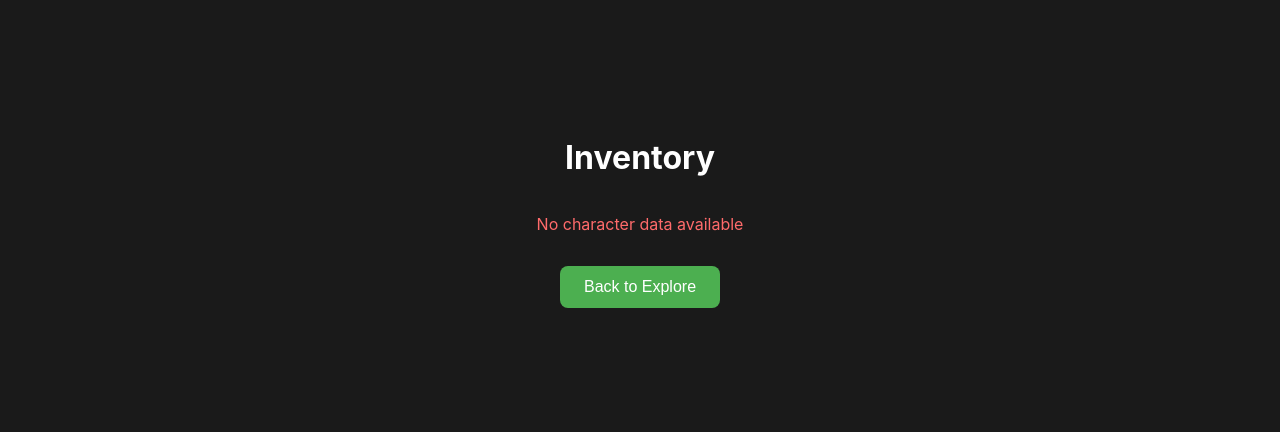
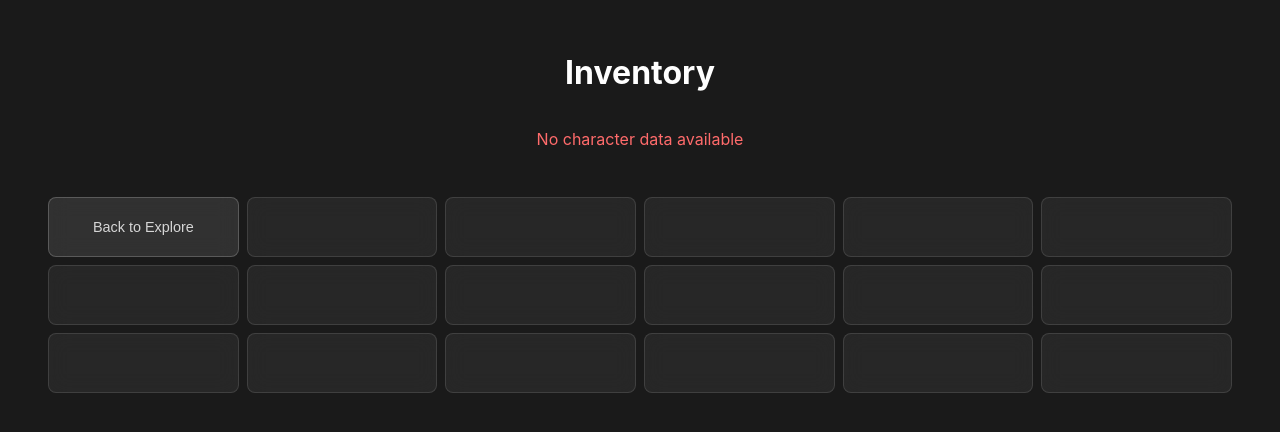
Before and after one commit to AustinHoover/adventure-game-test, a React (Create React App) app: page /inventory in a window 1280 px wide. Shown: the part 188-620 px from the top of the page. Built offline with nearby package versions, Linux system fonts and the light colour scheme; the HTML template or start-up script is replaced by a standard one.

Commit message:
message log improvement

```diff
--- a/src/components/MessageLog.tsx
+++ b/src/components/MessageLog.tsx
@@ -1,4 +1,4 @@
-import React from 'react';
+import React, { useEffect, useRef } from 'react';
 import './MessageLog.css';
 
 export interface LogMessage {
@@ -16,6 +16,16 @@ interface MessageLogProps {
 const MessageLog: React.FC<MessageLogProps> = ({ messages, maxMessages = 50 }) => {
   // Limit the number of messages displayed
   const displayMessages = messages.slice(-maxMessages);
+
+  // Ref for the scrollable container
+  const messageLogRef = useRef<HTMLDivElement>(null);
+
+  // Auto-scroll to bottom when new messages are added
+  useEffect(() => {
+    if (messageLogRef.current) {
+      messageLogRef.current.scrollTop = messageLogRef.current.scrollHeight;
+    }
+  }, [displayMessages]);
 
   const formatTimestamp = (timestamp: Date): string => {
     return timestamp.toLocaleTimeString();
@@ -37,7 +47,7 @@ const MessageLog: React.FC<MessageLogProps> = ({ messages, maxMessages = 50 }) =
   return (
     <div className="message-log-container">
       <h3 className="message-log-title">Message Log</h3>
-      <div className="message-log-content">
+      <div className="message-log-content" ref={messageLogRef}>
         {displayMessages.length === 0 ? (
           <div className="message-log-empty">No messages yet...</div>
         ) : (
--- a/src/game/interface/item-interfaces.ts
+++ b/src/game/interface/item-interfaces.ts
@@ -20,5 +20,13 @@ export const Items: Item[] = [
     description: "A potion that heals 100 health",
     tags: ["consumable", "healing"],
     cost: 100
+  },
+  {
+    id: "regenpot",
+    name: "Regeneration Potion",
+    amount: 1,
+    description: "A potion that restores 100 health and 100 mana",
+    tags: ["consumable", "healing", "mana"],
+    cost: 150
   }
 ]
--- a/src/pages/Explore.tsx
+++ b/src/pages/Explore.tsx
@@ -207,6 +207,18 @@ function Explore() {
     navigate('/interaction', { state: { selectedCharacter: character } });
   };
 
+  // Get nearby characters for interaction button
+  const nearbyCharacters = useMemo(() => {
+    if (!playerCharacter || !currentSave) return [];
+
+    const allCharacters = Array.from(currentSave.characterRegistry.characters.values());
+    return allCharacters.filter(character =>
+      character.id !== playerCharacter.id && // Exclude the player themselves
+      character.location === playerCharacter.location &&
+      character.mapId === playerCharacter.mapId
+    );
+  }, [playerCharacter, currentSave]);
+
   // Create button items array with useMemo to avoid recreation on every render
   const buttonItems = useMemo(() => [
     {
@@ -223,6 +235,25 @@ function Explore() {
       },
       coordinates: { row: 0, col: 1 },
       text: "North"
+    }] : []),
+    // Conditionally add Interact button if there are nearby characters and not at exit
+    ...(playerCharacter && nearbyCharacters.length > 0 && !currentLocation?.exit ? [{
+      callback: () => {
+        const firstCharacter = nearbyCharacters[0];
+        if (firstCharacter) {
+          handleCharacterClick(firstCharacter);
+        }
+      },
+      coordinates: { row: 0, col: 2 },
+      text: `Interact: ${nearbyCharacters[0]?.name || 'Character'}`
+    }] : []),
+    // Conditionally add Exit button if player is on an exit node (takes priority over Interact)
+    ...(playerCharacter && currentLocation?.exit ? [{
+      callback: () => {
+        navigate('/journey');
+      },
+      coordinates: { row: 0, col: 2 },
+      text: "Exit"
     }] : []),
     // Conditionally add West movement button if there's a valid west location
     ...(playerCharacter && currentLocation?.west ? [{
@@ -254,14 +285,6 @@ function Explore() {
       coordinates: { row: 1, col: 2 },
       text: "East"
     }] : []),
-    // Conditionally add Exit button if player is on an exit node
-    ...(playerCharacter && currentLocation?.exit ? [{
-      callback: () => {
-        navigate('/journey');
-      },
-      coordinates: { row: 0, col: 2 },
-      text: "Exit"
-    }] : []),
     // Inventory button - always available if player character exists
     ...(playerCharacter ? [{
       callback: () => {
@@ -270,7 +293,7 @@ function Explore() {
       coordinates: { row: 2, col: 3 },
       text: "Inventory"
     }] : [])
-  ], [playerCharacter, currentLocation, navigate, handleLocationClick]);
+  ], [playerCharacter, currentLocation, navigate, handleLocationClick, nearbyCharacters, handleCharacterClick]);
 
   // Keyboard event handler
   const handleKeyPress = useCallback((event: KeyboardEvent) => {
--- a/src/pages/Inventory.tsx
+++ b/src/pages/Inventory.tsx
@@ -1,6 +1,7 @@
-import React from 'react';
+import React, { useCallback, useEffect, useMemo } from 'react';
 import { useNavigate, useLocation } from 'react-router-dom';
 import type { Character } from '../game/interface/character-interfaces';
+import ButtonGrid from '../components/ButtonGrid';
 
 interface LocationState {
   playerCharacter?: Character;
@@ -11,9 +12,83 @@ function Inventory() {
   const location = useLocation();
   const { playerCharacter } = (location.state as LocationState) || {};
 
+  // Keyboard to grid position mapping (QWERTY layout)
+  // Grid is 6 columns x 3 rows
+  const keyboardMapping: Record<string, { row: number; col: number }> = {
+    // Row 0: Q W E R T Y
+    'q': { row: 0, col: 0 },
+    'w': { row: 0, col: 1 },
+    'e': { row: 0, col: 2 },
+    'r': { row: 0, col: 3 },
+    't': { row: 0, col: 4 },
+    'y': { row: 0, col: 5 },
+    // Row 1: A S D F G H
+    'a': { row: 1, col: 0 },
+    's': { row: 1, col: 1 },
+    'd': { row: 1, col: 2 },
+    'f': { row: 1, col: 3 },
+    'g': { row: 1, col: 4 },
+    'h': { row: 1, col: 5 },
+    // Row 2: Z X C V B N
+    'z': { row: 2, col: 0 },
+    'x': { row: 2, col: 1 },
+    'c': { row: 2, col: 2 },
+    'v': { row: 2, col: 3 },
+    'b': { row: 2, col: 4 },
+    'n': { row: 2, col: 5 },
+  };
+
   const handleBack = () => {
     navigate('/explore');
   };
+
+  // Create button items array with useMemo to avoid recreation on every render
+  const buttonItems = useMemo(() => [
+    {
+      callback: handleBack,
+      coordinates: { row: 0, col: 0 },
+      text: "Back to Explore"
+    }
+  ], []);
+
+  // Keyboard event handler
+  const handleKeyPress = useCallback((event: KeyboardEvent) => {
+    const key = event.key.toLowerCase();
+    const gridPosition = keyboardMapping[key];
+
+    if (!gridPosition) {
+      return; // Key not mapped to any grid position
+    }
+
+    // Find the button item at this grid position
+    const buttonItem = buttonItems.find(item =>
+      item.coordinates &&
+      item.coordinates.row === gridPosition.row &&
+      item.coordinates.col === gridPosition.col
+    );
+
+    // Execute the button's callback if it exists and is enabled
+    if (buttonItem && buttonItem.callback) {
+      event.preventDefault(); // Prevent default browser behavior
+      buttonItem.callback();
+      console.log(`Keyboard shortcut: ${key.toUpperCase()} pressed - executed button at row ${gridPosition.row}, col ${gridPosition.col}: "${buttonItem.text}"`);
+    }
+  }, [keyboardMapping, buttonItems]);
+
+  // Add keyboard event listener
+  useEffect(() => {
+    const handleKeyDown = (event: KeyboardEvent) => {
+      handleKeyPress(event);
+    };
+
+    // Add event listener when component mounts
+    window.addEventListener('keydown', handleKeyDown);
+
+    // Cleanup event listener when component unmounts
+    return () => {
+      window.removeEventListener('keydown', handleKeyDown);
+    };
+  }, [handleKeyPress]);
 
   if (!playerCharacter) {
     return (
@@ -29,20 +104,7 @@ function Inventory() {
       }}>
         <h1>Inventory</h1>
         <p style={{ color: '#ff6b6b', marginBottom: '2rem' }}>No character data available</p>
-        <button
-          onClick={handleBack}
-          style={{
-            padding: '0.75rem 1.5rem',
-            fontSize: '1rem',
-            backgroundColor: '#4CAF50',
-            color: 'white',
-            border: 'none',
-            borderRadius: '8px',
-            cursor: 'pointer'
-          }}
-        >
-          Back to Explore
-        </button>
+        <ButtonGrid items={buttonItems} />
       </div>
     );
   }
@@ -103,23 +165,7 @@ function Inventory() {
         </div>
       </div>
 
-      <button
-        onClick={handleBack}
-        style={{
-          padding: '0.75rem 1.5rem',
-          fontSize: '1rem',
-          backgroundColor: '#4CAF50',
-          color: 'white',
-          border: 'none',
-          borderRadius: '8px',
-          cursor: 'pointer',
-          transition: 'background-color 0.2s ease'
-        }}
-        onMouseEnter={(e) => e.currentTarget.style.backgroundColor = '#45a049'}
-        onMouseLeave={(e) => e.currentTarget.style.backgroundColor = '#4CAF50'}
-      >
-        Back to Explore
-      </button>
+      <ButtonGrid items={buttonItems} />
     </div>
   );
 }
```
